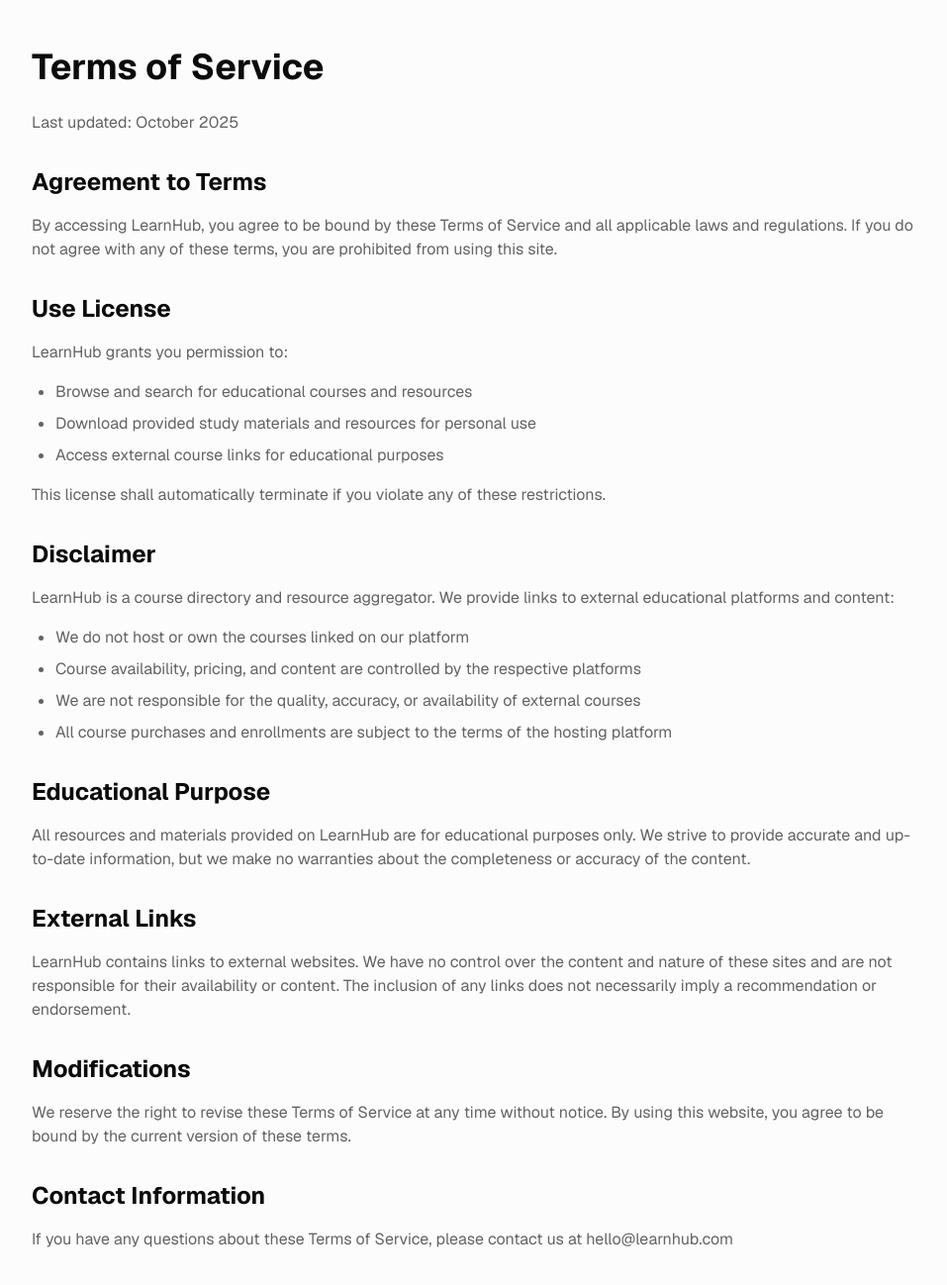
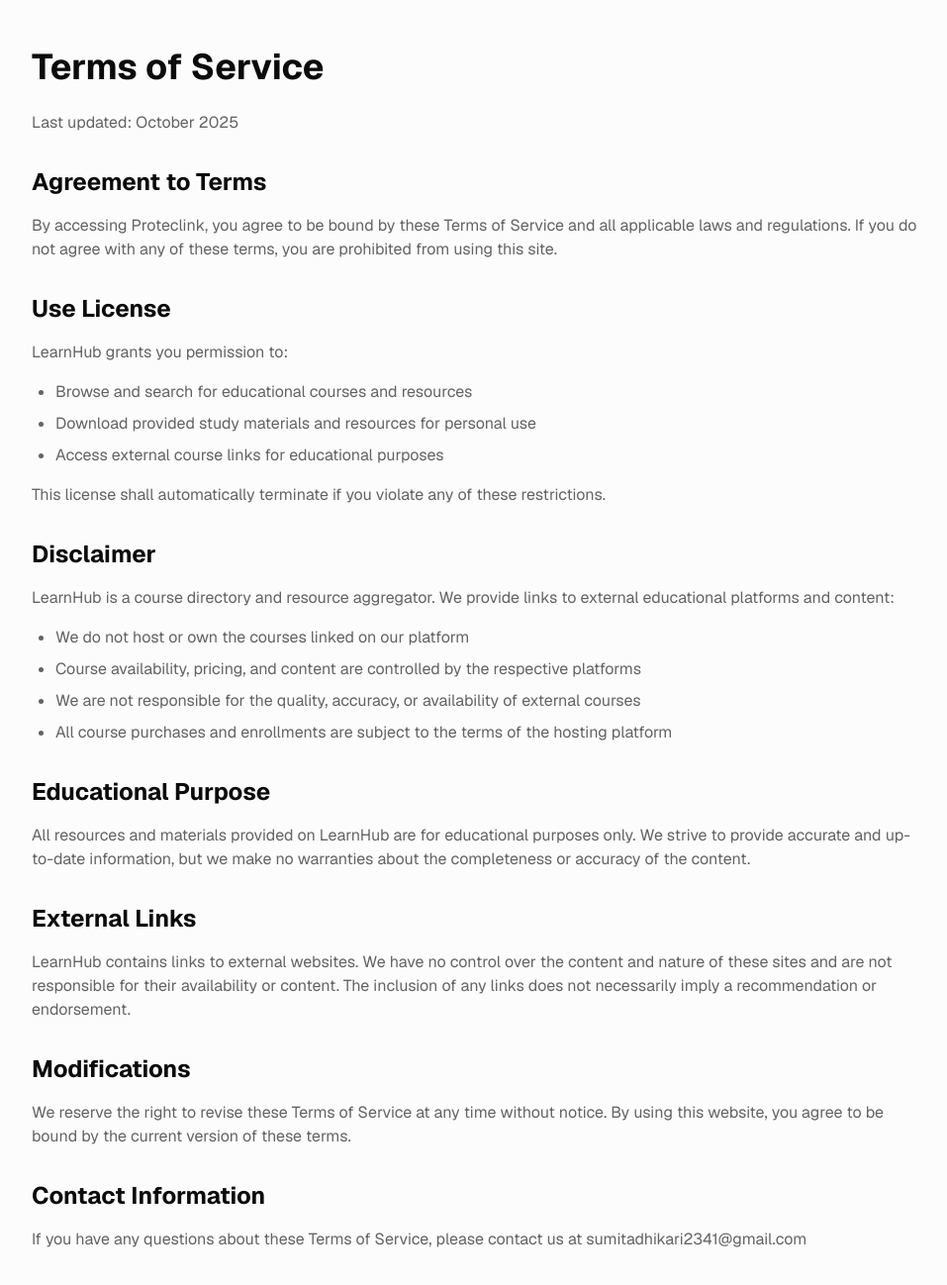
Before and after one commit to adhikarisumit/course-, a Next.js app: page /terms in a window 1280 px wide. Shown: the top 1298 px of the page at 99% size, without its empty margins (160-1117 px from the left). Built offline with nearby package versions, Linux system fonts and the light colour scheme.

Commit message:
name updated

```diff
--- a/app/privacy/page.tsx
+++ b/app/privacy/page.tsx
@@ -9,7 +9,7 @@ export default function PrivacyPage() {
 
         <h2 className="text-2xl font-bold mt-8 mb-4">Introduction</h2>
         <p className="text-muted-foreground">
-          LearnHub ("we", "our", or "us") is committed to protecting your privacy. This Privacy Policy explains how we
+          Proteclink ("we", "our", or "us") is committed to protecting your privacy. This Privacy Policy explains how we
           collect, use, and safeguard your information when you visit our website.
         </p>
 
--- a/app/terms/page.tsx
+++ b/app/terms/page.tsx
@@ -9,7 +9,7 @@ export default function TermsPage() {
 
         <h2 className="text-2xl font-bold mt-8 mb-4">Agreement to Terms</h2>
         <p className="text-muted-foreground">
-          By accessing LearnHub, you agree to be bound by these Terms of Service and all applicable laws and
+          By accessing Proteclink, you agree to be bound by these Terms of Service and all applicable laws and
           regulations. If you do not agree with any of these terms, you are prohibited from using this site.
         </p>
 
@@ -58,7 +58,7 @@ export default function TermsPage() {
 
         <h2 className="text-2xl font-bold mt-8 mb-4">Contact Information</h2>
         <p className="text-muted-foreground">
-          If you have any questions about these Terms of Service, please contact us at hello@learnhub.com
+          If you have any questions about these Terms of Service, please contact us at sumitadhikari2341@gmail.com
         </p>
       </div>
     </div>
```
